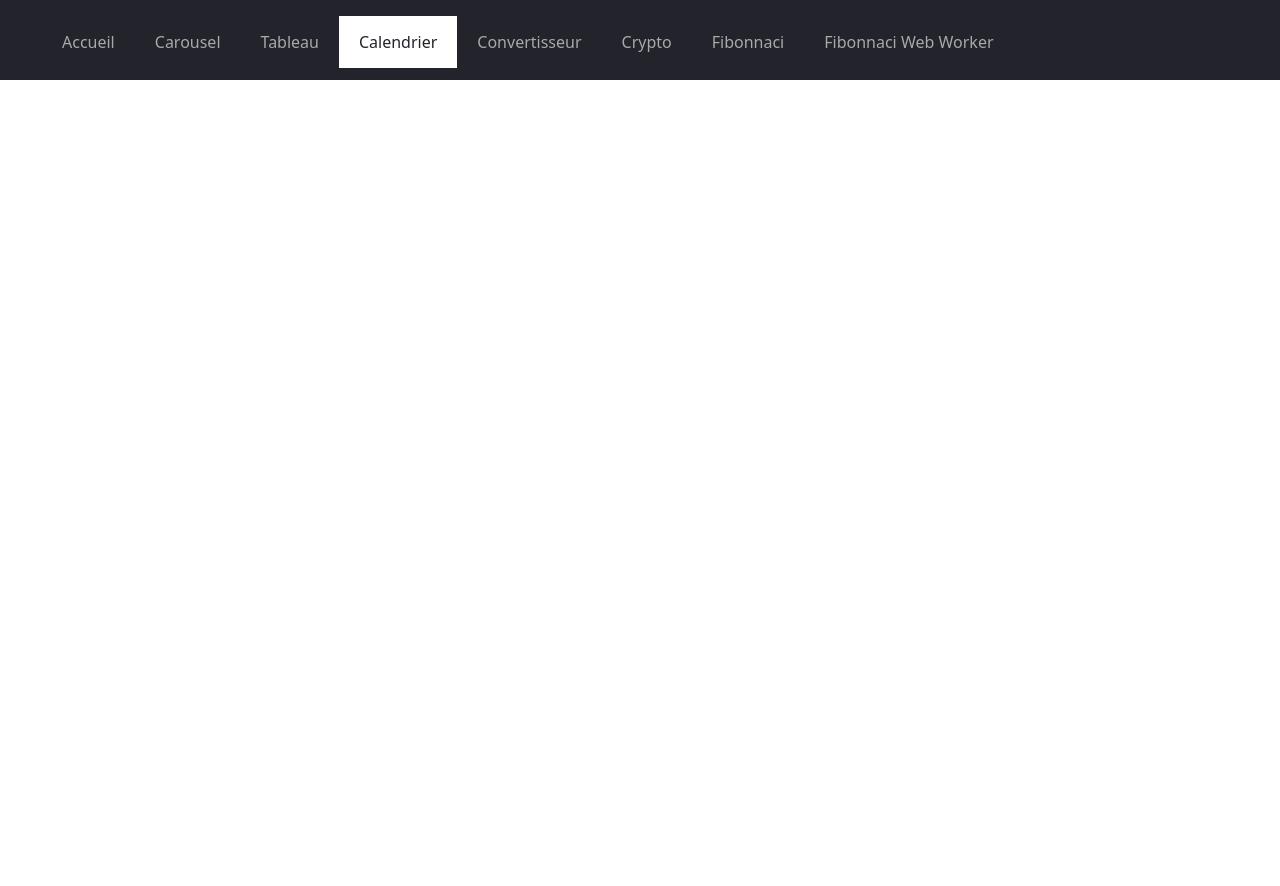
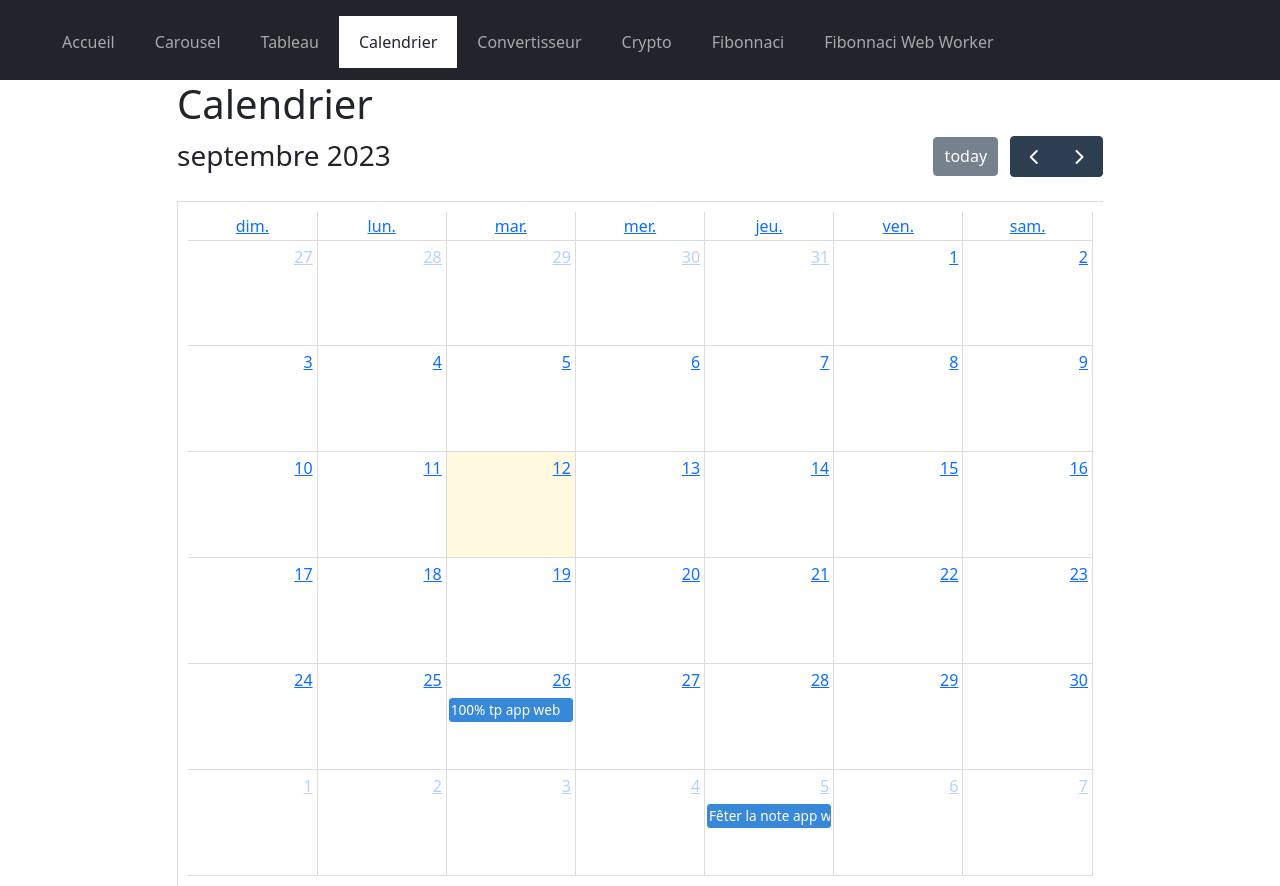
Before and after one commit to Felix-Rheaume/TP1_FR_LL_appWeb, a React (Create React App) app: page /calendrier in a window 1280 px wide. Before the commit the page ends 800 px from the top, so only its background shows below. Built offline with nearby package versions, Linux system fonts and the light colour scheme.

Commit message:
Calendrier finito!!

```diff
--- a/package.json
+++ b/package.json
@@ -3,6 +3,9 @@
   "version": "0.1.0",
   "private": true,
   "dependencies": {
+    "@fullcalendar/core": "^6.1.8",
+    "@fullcalendar/daygrid": "^6.1.8",
+    "@fullcalendar/react": "^6.1.8",
     "@testing-library/jest-dom": "^5.17.0",
     "@testing-library/react": "^13.4.0",
     "@testing-library/user-event": "^13.5.0",
--- a/src/App.js
+++ b/src/App.js
@@ -9,6 +9,8 @@ import Convertisseur from './Components/Convertisseur';
 import Crypto from './Components/Crypto';
 import Fibonnaci from './Components/Fibonnaci';
 import FibonnaciWebWorker from './Components/FibonnaciWebWorker';
+
+// Le site web : https://tp1-fr-ll-app-web.vercel.app/
 
 function App() {
   return (
--- a/src/Components/Calendrier.jsx
+++ b/src/Components/Calendrier.jsx
@@ -1,8 +1,31 @@
 import React from "react";
+import Container from 'react-bootstrap/Container';
+import Row from 'react-bootstrap/Row';
+import Col from 'react-bootstrap/Col';
+import FullCalendar from '@fullcalendar/react';
+import dayGridPlugin from '@fullcalendar/daygrid';
 
-class Calendrier extends React.Component{
-    render(){
-        return null;
+class Calendrier extends React.Component {
+    render() {
+        return (
+            <Container>
+                <Row className="justify-content-md-center">
+                    <Col className="col-lg-10 col">
+                        <h1>Calendrier</h1>
+                        <FullCalendar
+                            plugins={[dayGridPlugin]}
+                            initialView="dayGridMonth"
+                            locale='fr'
+                            events={[
+                                { title: '100% tp app web', date: '2023-09-26' },
+                                { title: 'Fêter la note app web', date: '2023-10-05' }
+                            ]}
+                        >
+                        </FullCalendar>
+                    </Col>
+                </Row>
+            </Container>
+        )
     }
 }
 
```
Also changed, not shown: 1 other file (tests, documents, lock files or other folders).
